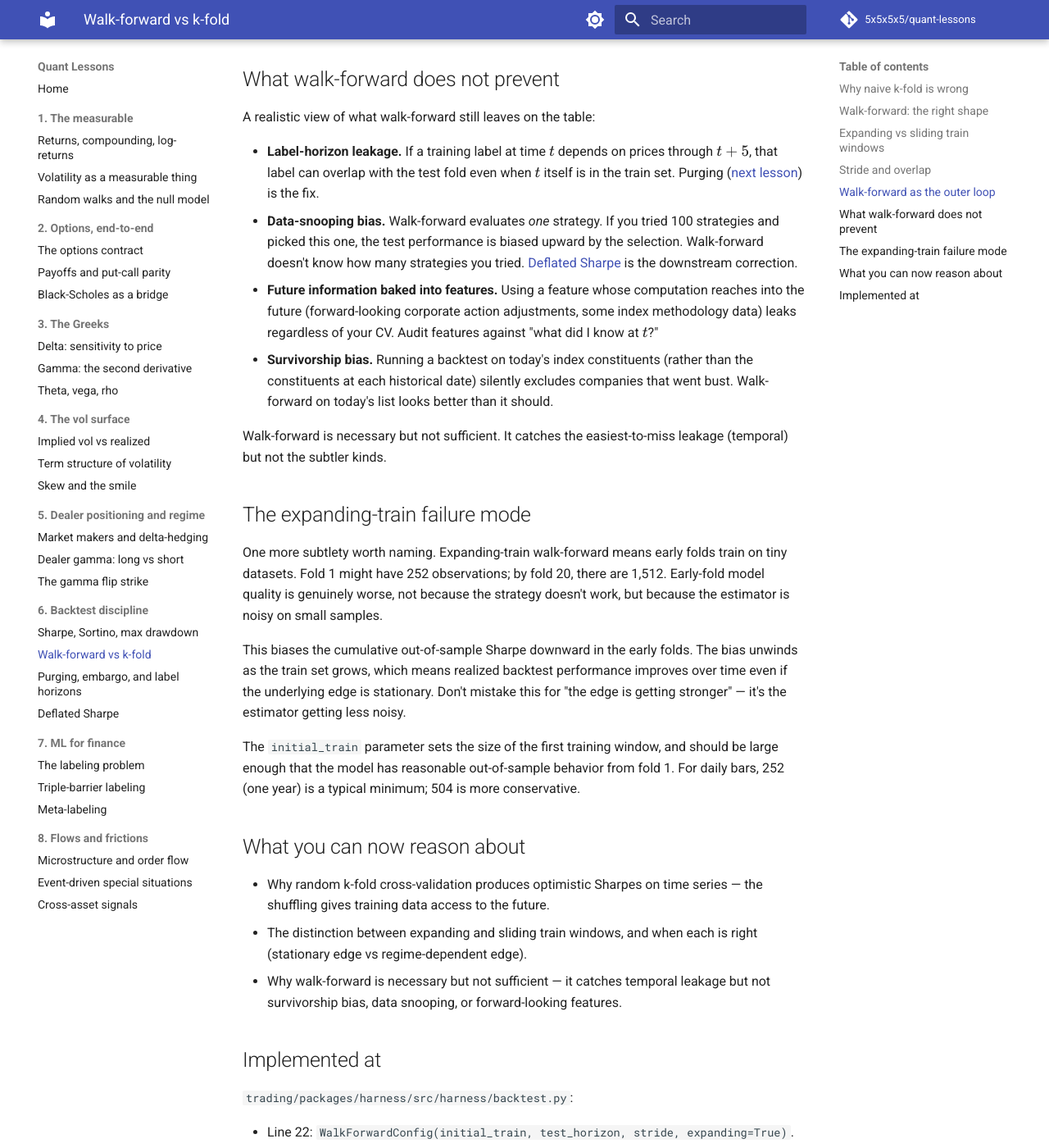
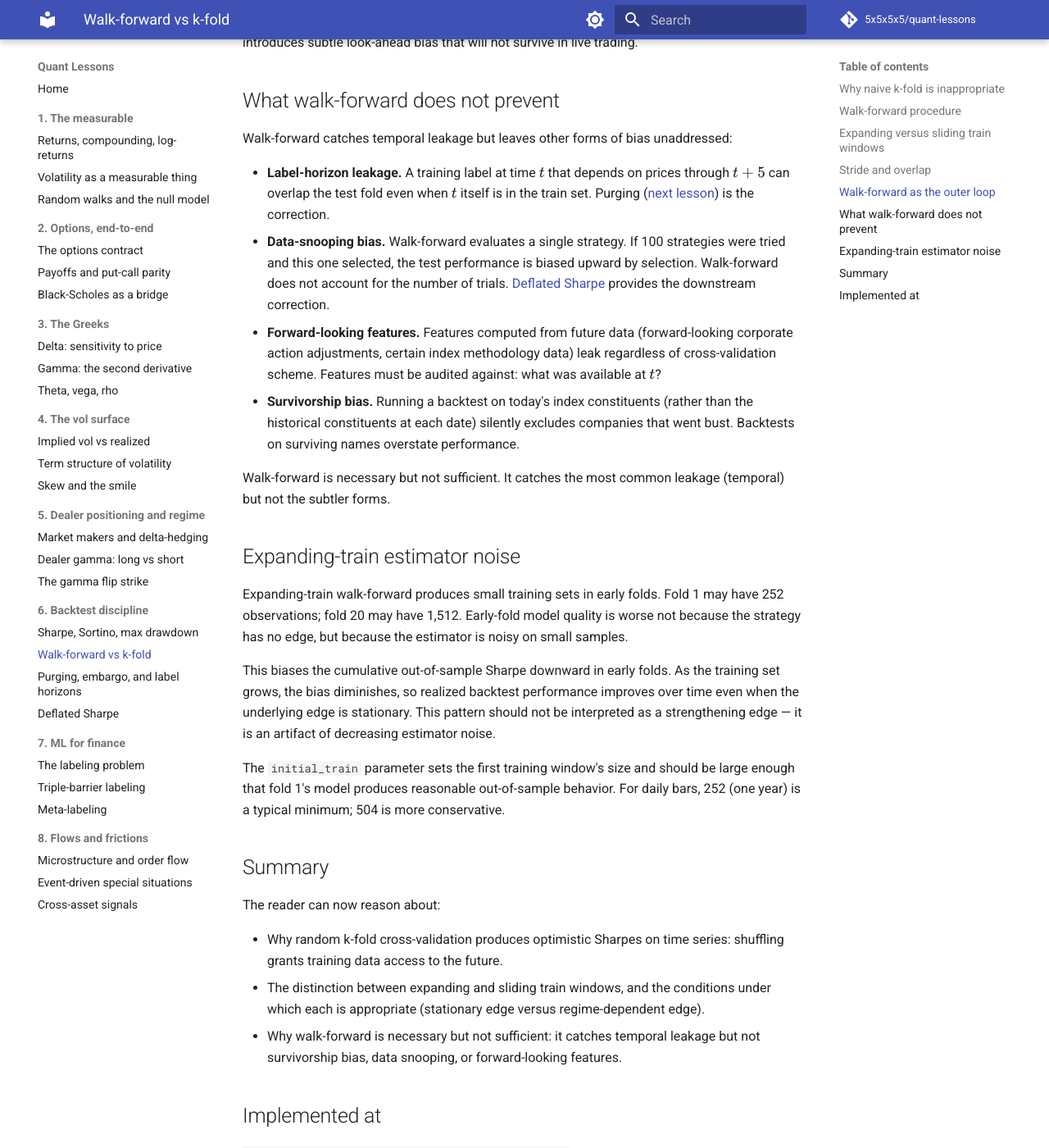
Before and after one commit to 5x5x5x5/quant-lessons, an MkDocs documentation site: the page built from docs/backtest/walk-forward.md, in a window 1280 px wide and 1400 px high, scrolled down 2859 px. Shown: the whole window at 82% size. Built offline with MkDocs 1.6.1 and Material for MkDocs 9.7.7, drawn with Linux system fonts in a browser that asks for light colours; comment, search, counter and statistics services are not loaded; some of the changed text lies outside the part shown.

Commit message:
revise Part 6 tone: more professional, less chatty
metrics.md, walk-forward.md, purging-embargo.md, deflated-sharpe.md
revised. Formulas, thresholds (1.02, -2.0 z, 0.995 flip buffer),
and the DSR derivation/table preserved. Closing "What you can now
reason about" sections reframed as "Summary" with impersonal voice.

Generated with [Claude Code](https://claude.ai/code)
via [Happy](https://happy.engineering)

Co-Authored-By: Claude <noreply@anthropic.com>
Co-Authored-By: Happy <yesreply@happy.engineering>

```diff
--- a/docs/backtest/walk-forward.md
+++ b/docs/backtest/walk-forward.md
@@ -7,89 +7,91 @@ code_ref: "trading/packages/harness/src/harness/backtest.py"
 
 # Walk-forward vs k-fold
 
-Any backtest answers a counterfactual: "If I had deployed this strategy at time $t$, knowing only what was available then, how would it have performed?" The protocol for answering that question is cross-validation. But the standard CV machinery from machine learning — random k-fold — quietly fails on time series. Walk-forward is the fix.
+A backtest answers a counterfactual: if this strategy had been deployed at time $t$, knowing only what was available then, how would it have performed? The standard tool for answering such questions is cross-validation. The default machine-learning approach — random k-fold — silently fails on time series. Walk-forward is the correction.
 
-## Why naive k-fold is wrong
+## Why naive k-fold is inappropriate
 
-Standard k-fold cross-validation shuffles the dataset, splits into $k$ folds, trains on $k-1$ folds, tests on the held-out one. This procedure assumes the data points are **iid** — independently and identically distributed. For iid data, the fold you test on is a fair sample of the same distribution that produced the training data.
+Standard k-fold cross-validation shuffles the dataset, splits into $k$ folds, trains on $k - 1$ folds, and tests on the held-out fold. The procedure assumes independently and identically distributed (iid) data, so the held-out fold represents a fair sample from the same distribution as training.
 
-Financial time series are *not* iid, and k-fold fails in two ways:
+Financial time series are not iid, and k-fold fails in two ways:
 
-1. **Temporal leakage.** In shuffled k-fold, your training fold contains data from *after* your test fold (in wall-clock time). A model trained on that sees the future. Its realized test performance reflects knowledge that wouldn't have been available at prediction time.
+1. **Temporal leakage.** Shuffled k-fold places training data from after the test fold's wall-clock time into the training set. A model trained in this configuration has access to future information, and the realized test performance reflects knowledge unavailable at prediction time.
 
-2. **Regime mixing.** Real markets alternate regimes (low vol, high vol, trending, mean-reverting). If your test fold randomly samples from all regimes and your training fold does too, the model learns a regime-average rather than a live-trading-regime response. The test statistic overstates how robust the model will be in a specific regime you actually encounter.
+2. **Regime mixing.** Markets alternate between regimes (low volatility, high volatility, trending, mean-reverting). Randomly sampling across regimes in both training and test folds causes the model to learn a regime-average rather than a regime-specific response. The test statistic then overstates robustness in any particular regime encountered live.
 
-These aren't minor effects. A k-fold Sharpe on a trading strategy can be double the live-trading Sharpe on the same signal — entirely because of temporal leakage masquerading as out-of-sample evidence.
+These effects are not minor. A k-fold Sharpe on a trading strategy can be twice the live-trading Sharpe on the same signal, driven entirely by temporal leakage that appears as out-of-sample evidence.
 
-## Walk-forward: the right shape
+## Walk-forward procedure
 
 Walk-forward respects time order. At each step:
 
-1. Train on data from the start through time $t$ (or from $t - \text{window}$ through $t$ if using a fixed-length train window).
-2. Test on data from $t$ to $t + h$ (horizon).
+1. Train on data from the start through time $t$ (or from $t - \text{window}$ through $t$ with a fixed-length train window).
+2. Test on data from $t$ to $t + h$ (the horizon).
 3. Advance $t$ by a stride and repeat.
 
 Pictorially, with `initial_train = 10`, `test_horizon = 3`, `stride = 3`, comparing the two train-window variants:
 
 ![Walk-forward fold diagrams. Top: expanding train window (train set grows as the anchor advances). Bottom: sliding train window (train set has fixed length initial_train). In both, test (pink) is strictly after train (blue) in wall-clock time.](../assets/figures/walk_forward_folds.png){ loading=lazy }
 
-Every test fold is **strictly after** its training fold in wall-clock time. No temporal leakage. Every test observation answers "what would this model have said about this period, given only what was available before it?"
+Every test fold is strictly after its training fold in wall-clock time. No temporal leakage occurs. Each test observation answers: what would this model have said about this period given only what was available before it?
 
-## Expanding vs sliding train windows
+## Expanding versus sliding train windows
 
 Two common variations:
 
-- **Expanding**: train window grows with each step, always using everything up to $t$. More data over time (generally favors more stable estimates), but old regimes have increasing weight as a fraction of training data.
-- **Sliding** (or "rolling"): train window has fixed length $W$, so training data is always $[t - W, t]$. Adaptive to regime changes — old data ages out — but uses less data at any given time.
+- **Expanding**: the train window grows with each step, using everything up to $t$. More data over time generally produces more stable estimates, but old regimes accumulate weight in the training data.
+- **Sliding** (rolling): the train window has fixed length $W$, so training data is always $[t - W, t]$. This is adaptive to regime changes — old data ages out — but uses less data at any given step.
 
-Which is right? It depends. For a strategy whose edge is stationary across regimes, expanding wins — more data is usually better. For a strategy whose edge is regime-dependent, sliding wins — forgetting the old regime lets the model adapt. In doubt, run both and report both.
+The choice depends on the strategy. For a strategy whose edge is stationary across regimes, expanding is preferred (more data is typically better). For a strategy whose edge is regime-dependent, sliding is preferred (forgetting old regimes allows adaptation). When unclear, running both and reporting both is appropriate.
 
-The harness's `WalkForwardConfig` has a boolean `expanding` field (defaults True). Flipping to False gives the sliding variant with train length set to `initial_train`.
+The harness's `WalkForwardConfig` has an `expanding` boolean (default `True`). Setting it to `False` produces the sliding variant with train length equal to `initial_train`.
 
 ## Stride and overlap
 
-The **stride** controls how much the anchor advances between folds. Equal to test horizon ($s = h$) produces non-overlapping test folds — simplest, most defensible. Less than horizon ($s < h$) produces overlapping test folds, each making use of a new piece of data plus some already-seen data. Greater than horizon ($s > h$) leaves gaps.
+The **stride** controls how far the anchor advances between folds. Stride equal to test horizon ($s = h$) produces non-overlapping test folds — the simplest and most defensible choice. Stride less than horizon ($s < h$) produces overlapping test folds, each using new data plus previously-seen data. Stride greater than horizon ($s > h$) leaves gaps in coverage.
 
-For most backtests, use $s = h$. Overlapping test folds look like more data but don't give you independent observations — you're re-measuring the same thing with small perturbations. Non-overlapping is cleaner.
+For most backtests, $s = h$ is appropriate. Overlapping test folds appear to provide more observations but do not yield independent ones — they re-measure similar signals with small perturbations.
 
 ## Walk-forward as the outer loop
 
-Walk-forward is the **outer** evaluation loop. Inside each fold, you may still need cross-validation for model selection — which hyperparameters, which features, which thresholds. That inner CV is a separate design choice, and it has its own leakage hazards ([next lesson on purging](purging-embargo.md)).
+Walk-forward is the outer evaluation loop. Inside each fold, model selection — hyperparameter choice, feature selection, threshold calibration — may require its own cross-validation. This inner CV is a separate design choice with its own leakage considerations ([next lesson on purging](purging-embargo.md)).
 
-A clean protocol:
+A standard protocol:
 
-1. Walk-forward defines the outer train/test splits.
-2. Inside each outer train set, use purged k-fold to select hyperparameters on held-out purged-k-folds.
+1. Walk-forward defines the outer train-test splits.
+2. Within each outer train set, purged k-fold selects hyperparameters on held-out purged folds.
 3. Retrain on the full outer train set using the selected hyperparameters.
 4. Evaluate on the outer test fold.
 5. Advance the walk-forward anchor.
 
-Violating this structure — using the outer test fold to pick hyperparameters, for example — is subtle look-ahead that won't survive into live trading.
+Violating this structure — for example, using the outer test fold to select hyperparameters — introduces subtle look-ahead bias that will not survive in live trading.
 
 ## What walk-forward does not prevent
 
-A realistic view of what walk-forward still leaves on the table:
+Walk-forward catches temporal leakage but leaves other forms of bias unaddressed:
 
-- **Label-horizon leakage.** If a training label at time $t$ depends on prices through $t + 5$, that label can overlap with the test fold even when $t$ itself is in the train set. Purging ([next lesson](purging-embargo.md)) is the fix.
-- **Data-snooping bias.** Walk-forward evaluates *one* strategy. If you tried 100 strategies and picked this one, the test performance is biased upward by the selection. Walk-forward doesn't know how many strategies you tried. [Deflated Sharpe](deflated-sharpe.md) is the downstream correction.
-- **Future information baked into features.** Using a feature whose computation reaches into the future (forward-looking corporate action adjustments, some index methodology data) leaks regardless of your CV. Audit features against "what did I know at $t$?"
-- **Survivorship bias.** Running a backtest on today's index constituents (rather than the constituents at each historical date) silently excludes companies that went bust. Walk-forward on today's list looks better than it should.
+- **Label-horizon leakage.** A training label at time $t$ that depends on prices through $t + 5$ can overlap the test fold even when $t$ itself is in the train set. Purging ([next lesson](purging-embargo.md)) is the correction.
+- **Data-snooping bias.** Walk-forward evaluates a single strategy. If 100 strategies were tried and this one selected, the test performance is biased upward by selection. Walk-forward does not account for the number of trials. [Deflated Sharpe](deflated-sharpe.md) provides the downstream correction.
+- **Forward-looking features.** Features computed from future data (forward-looking corporate action adjustments, certain index methodology data) leak regardless of cross-validation scheme. Features must be audited against: what was available at $t$?
+- **Survivorship bias.** Running a backtest on today's index constituents (rather than the historical constituents at each date) silently excludes companies that went bust. Backtests on surviving names overstate performance.
 
-Walk-forward is necessary but not sufficient. It catches the easiest-to-miss leakage (temporal) but not the subtler kinds.
+Walk-forward is necessary but not sufficient. It catches the most common leakage (temporal) but not the subtler forms.
 
-## The expanding-train failure mode
+## Expanding-train estimator noise
 
-One more subtlety worth naming. Expanding-train walk-forward means early folds train on tiny datasets. Fold 1 might have 252 observations; by fold 20, there are 1,512. Early-fold model quality is genuinely worse, not because the strategy doesn't work, but because the estimator is noisy on small samples.
+Expanding-train walk-forward produces small training sets in early folds. Fold 1 may have 252 observations; fold 20 may have 1,512. Early-fold model quality is worse not because the strategy has no edge, but because the estimator is noisy on small samples.
 
-This biases the cumulative out-of-sample Sharpe downward in the early folds. The bias unwinds as the train set grows, which means realized backtest performance improves over time even if the underlying edge is stationary. Don't mistake this for "the edge is getting stronger" — it's the estimator getting less noisy.
+This biases the cumulative out-of-sample Sharpe downward in early folds. As the training set grows, the bias diminishes, so realized backtest performance improves over time even when the underlying edge is stationary. This pattern should not be interpreted as a strengthening edge — it is an artifact of decreasing estimator noise.
 
-The `initial_train` parameter sets the size of the first training window, and should be large enough that the model has reasonable out-of-sample behavior from fold 1. For daily bars, 252 (one year) is a typical minimum; 504 is more conservative.
+The `initial_train` parameter sets the first training window's size and should be large enough that fold 1's model produces reasonable out-of-sample behavior. For daily bars, 252 (one year) is a typical minimum; 504 is more conservative.
 
-## What you can now reason about
+## Summary
 
-- Why random k-fold cross-validation produces optimistic Sharpes on time series — the shuffling gives training data access to the future.
-- The distinction between expanding and sliding train windows, and when each is right (stationary edge vs regime-dependent edge).
-- Why walk-forward is necessary but not sufficient — it catches temporal leakage but not survivorship bias, data snooping, or forward-looking features.
+The reader can now reason about:
+
+- Why random k-fold cross-validation produces optimistic Sharpes on time series: shuffling grants training data access to the future.
+- The distinction between expanding and sliding train windows, and the conditions under which each is appropriate (stationary edge versus regime-dependent edge).
+- Why walk-forward is necessary but not sufficient: it catches temporal leakage but not survivorship bias, data snooping, or forward-looking features.
 
 ## Implemented at
 
```
Also changed, not shown: docs/backtest/deflated-sharpe.md (+25 -25 lines), docs/backtest/metrics.md (+45 -43 lines), docs/backtest/purging-embargo.md (+44 -42 lines).
